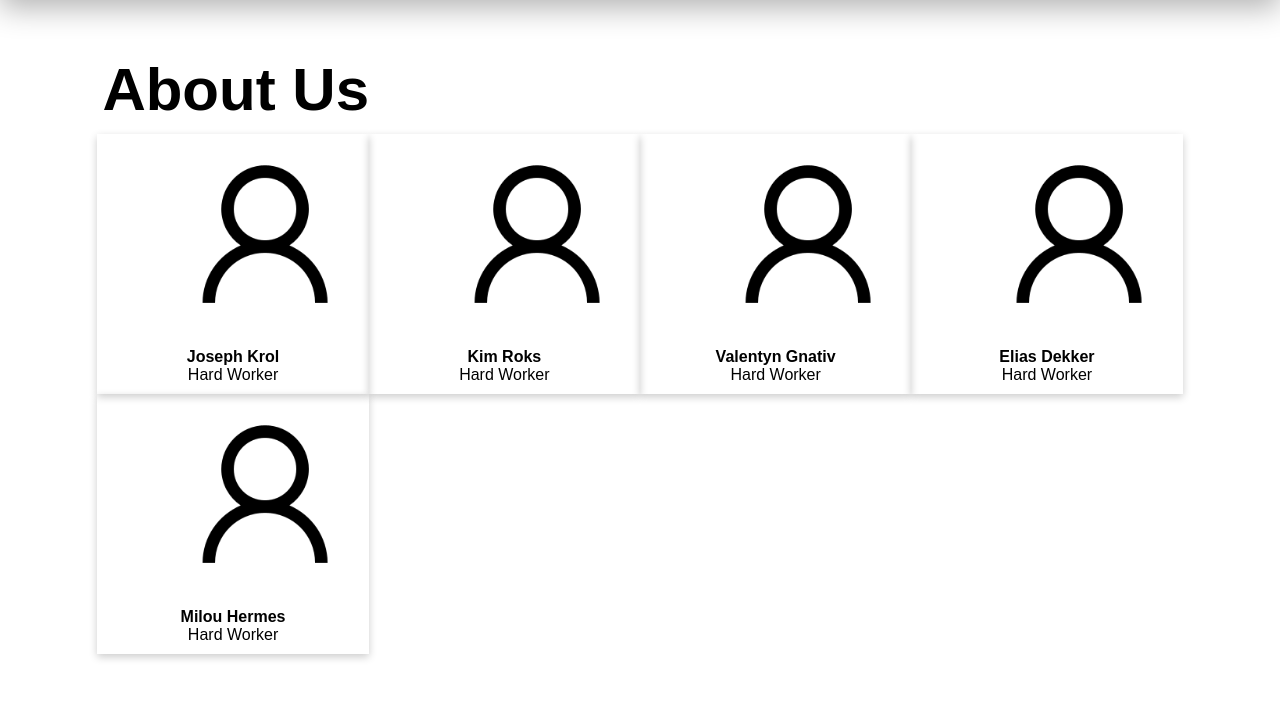
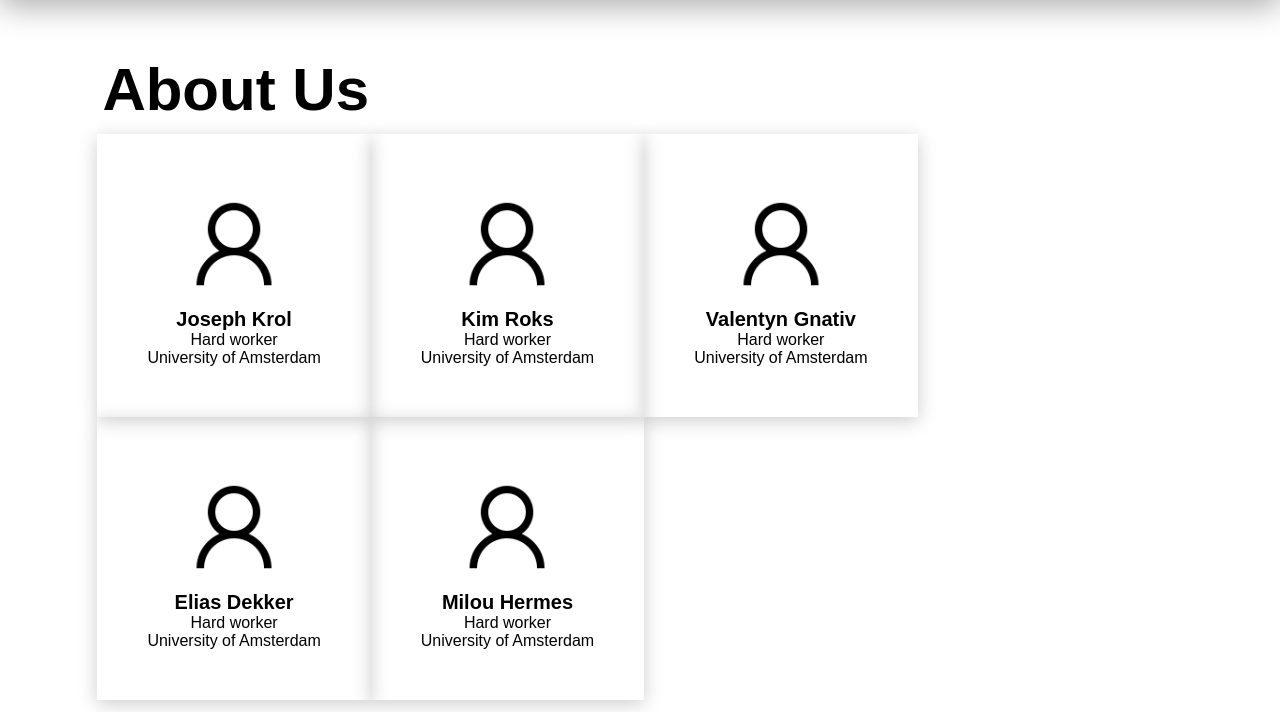
Before and after one commit to unix2002/webtech, a PHP site: page /about_us.html in a window 1280 px wide. Shown: the part 77-800 px from the top of the page. Run offline with PHP 8.4, Linux system fonts and the light colour scheme.

Commit message:
updated style sheet and about us page

```diff
--- a/Website/about_us.html
+++ b/Website/about_us.html
@@ -4,6 +4,7 @@
 <head>
     <title>MyEcology</title>
     <meta charset="UTF-8">
+    <meta name="viewport" content="width=device-width, initial-scale=1.0">
     <link rel="stylesheet" href="style.css">
 </head>
 
@@ -30,43 +31,34 @@
             <h1>About Us</h1>
             <div class="row">
                 <div class="card">
-                    <img src="./img/Sample_User_Icon.png" alt="avatar" style="width:200px">
-                    <div class="person">
-                        <h4>Joseph Krol</h4>
-                        <p>Hard Worker</p>
-                    </div>
+                    <img class="photo" src="/img/Sample_User_Icon.png">
+                    <h2>Joseph Krol</h2>
+                    <p>Hard worker</p>
+                    <p>University of Amsterdam</p>
                 </div>
-
                 <div class="card">
-                    <img src="./img/Sample_User_Icon.png" alt="avatar" style="width:200px">
-                    <div class="person">
-                        <h4>Kim Roks</h4>
-                        <p>Hard Worker</p>
-                    </div>
+                    <img class="photo" src="/img/Sample_User_Icon.png">
+                    <h2>Kim Roks</h2>
+                    <p>Hard worker</p>
+                    <p>University of Amsterdam</p>
                 </div>
-
                 <div class="card">
-                    <img src="./img/Sample_User_Icon.png" alt="avatar" style="width:200px">
-                    <div class="person">
-                        <h4>Valentyn Gnativ</h4>
-                        <p>Hard Worker</p>
-                    </div>
+                    <img class="photo" src="/img/Sample_User_Icon.png">
+                    <h2>Valentyn Gnativ</h2>
+                    <p>Hard worker</p>
+                    <p>University of Amsterdam</p>
                 </div>
-
                 <div class="card">
-                    <img src="./img/Sample_User_Icon.png" alt="avatar" style="width:200px">
-                    <div class="person">
-                        <h4>Elias Dekker</h4>
-                        <p>Hard Worker</p>
-                    </div>
+                    <img class="photo" src="/img/Sample_User_Icon.png">
+                    <h2>Elias Dekker</h2>
+                    <p>Hard worker</p>
+                    <p>University of Amsterdam</p>
                 </div>
-
                 <div class="card">
-                    <img src="./img/Sample_User_Icon.png" alt="avatar" style="width:200px">
-                    <div class="person">
-                        <h4>Milou Hermes</h4>
-                        <p>Hard Worker</p>
-                    </div>
+                    <img class="photo" src="/img/Sample_User_Icon.png">
+                    <h2>Milou Hermes</h2>
+                    <p>Hard worker</p>
+                    <p>University of Amsterdam</p>
                 </div>
             </div>
         </div>
--- a/Website/index.html
+++ b/Website/index.html
@@ -4,6 +4,7 @@
 <head>
     <title>MyEcology</title>
     <meta charset="UTF-8">
+    <meta name="viewport" content="width=device-width, initial-scale=1.0">
     <link rel="stylesheet" href="style.css">
 </head>
 
--- a/Website/leaderboard.html
+++ b/Website/leaderboard.html
@@ -1,6 +1,8 @@
 <html>
 	<head>
 		<title>leaderbord</title>
+		<meta charset="UTF-8">
+		<meta name="viewport" content="width=device-width, initial-scale=1.0">
 		<link rel="stylesheet" href="style.css">
 		<?php include './api/api_request.php'; ?>
 		<script src="https://code.jquery.com/jquery-3.6.0.min.js"></script>
--- a/Website/login.html
+++ b/Website/login.html
@@ -4,6 +4,7 @@
 <head>
     <title>MyEcology</title>
     <meta charset="UTF-8">
+    <meta name="viewport" content="width=device-width, initial-scale=1.0">
     <link rel="stylesheet" href="style.css">
 </head>
 
--- a/Website/quiz.html
+++ b/Website/quiz.html
@@ -4,7 +4,7 @@
 <head>
     <title>MyEcology</title>
     <meta charset="UTF-8">
-
+    <meta name="viewport" content="width=device-width, initial-scale=1.0">
     <link rel="stylesheet" href="style.css">
 </head>
 
--- a/Website/result.html
+++ b/Website/result.html
@@ -4,6 +4,7 @@
 <head>
     <title>MyEcology</title>
     <meta charset="UTF-8">
+    <meta name="viewport" content="width=device-width, initial-scale=1.0">
     <link rel="stylesheet" href="style.css">
 
     <!-- <script src="/gebruikte_scripten/resultscaler.js"></script> -->
--- a/Website/style.css
+++ b/Website/style.css
@@ -203,6 +203,34 @@
     margin-bottom: 10px;
 }
 
+
+.card {
+    margin: auto;
+    text-align: center;
+    box-shadow: 0 4px 18px 0 rgba(0, 0, 0, 0.2);
+    max-width: 300px;
+    transition: 0.4s;
+    float: left;
+    padding: 50px;
+}
+
+.card:hover {
+    box-shadow: 0 4px 18px 0 rgba(0, 0, 0, 0.2);
+}
+
+.card h2 {
+    font-size: 20px;
+}
+
+.card p {
+    font-size: 16px;
+    font-weight: 400;
+}
+
+.photo {
+    width: 120px;
+}
+
 .row {
     margin: 0 -5px;
 }
@@ -211,26 +239,6 @@
     display: flex;
     clear: both;
     content: "";
-}
-
-.card {
-    transition: 0.4s;
-    box-shadow: 0 3px 8px 0 rgba(0, 0, 0, 0.2);
-    width: 25%;
-    float: left;
-}
-
-.card:hover {
-    box-shadow: 0 4px 18px 0 rgba(0, 0, 0, 0.2);
-}
-
-.person {
-    text-align: center;
-    margin: 10px;
-}
-
-.card img {
-    margin-left: 25%;
 }
 
 /*QUIZ PAGE*/
```
